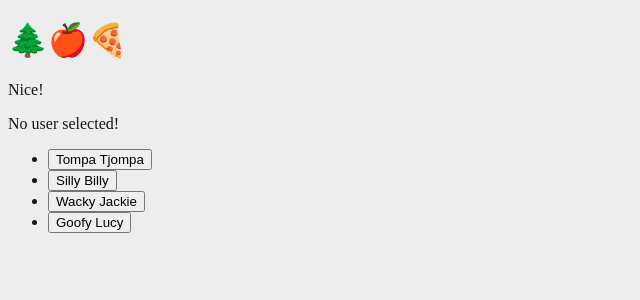
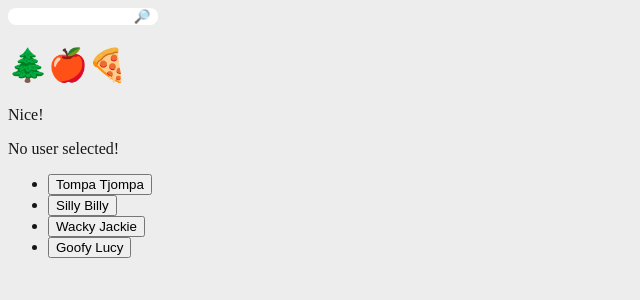
Before and after one commit to VonRiddarn/pine-apple-pizza, a React (Vite) app: page / in a window 1280 px wide. Shown: the top 300 px of the page, without its empty margins (0-640 px from the left). Built offline with nearby package versions, Linux system fonts and the light colour scheme.

Commit message:
feat: add expanding search bar

```diff
--- a/src/App.tsx
+++ b/src/App.tsx
@@ -1,11 +1,13 @@
 import "./App.scss";
 import CurrentUserDisplay from "./components/CurrentUserDisplay";
+import ExpandingSearch from "./components/ExpandingSearch/ExpandingSearch";
 import ListUsers from "./components/ListUsers";
 import { LocalUserProvider } from "./contexts/NameContext/LocalUsersContext";
 
 function App() {
 	return (
 		<LocalUserProvider>
+			<ExpandingSearch />
 			<h1>🌲🍎🍕</h1>
 			<p>Nice!</p>
 			<CurrentUserDisplay />
--- /dev/null
+++ b/src/components/ExpandingSearch/ExpandingSearch.scss
@@ -0,0 +1,41 @@
+.ExpandingSearch {
+	display: grid;
+	grid-template-columns: 1fr 32px;
+	width: 150px;
+	transition: width 0.5s ease-in-out;
+	border-radius: 8px;
+
+	* {
+		width: 100%;
+		background-color: white;
+		border: unset;
+
+		&:first-child {
+			border-top-left-radius: 8px;
+			border-bottom-left-radius: 8px;
+		}
+
+		&:last-child {
+			border-top-right-radius: 8px;
+			border-bottom-right-radius: 8px;
+		}
+
+		&:focus {
+			outline: none;
+		}
+	}
+
+	button {
+		&:hover {
+			background-color: #ededed;
+		}
+		&:active {
+			background-color: #c0c0c0;
+		}
+	}
+}
+
+.ExpandingSearch:focus-within {
+	width: 500px;
+	outline: 1px solid blue;
+}
--- /dev/null
+++ b/src/components/ExpandingSearch/ExpandingSearch.tsx
@@ -0,0 +1,12 @@
+import "./ExpandingSearch.scss";
+
+const ExpandingSearch = () => {
+	return (
+		<span className="ExpandingSearch">
+			<input type="text" />
+			<button>🔎</button>
+		</span>
+	);
+};
+
+export default ExpandingSearch;
```
